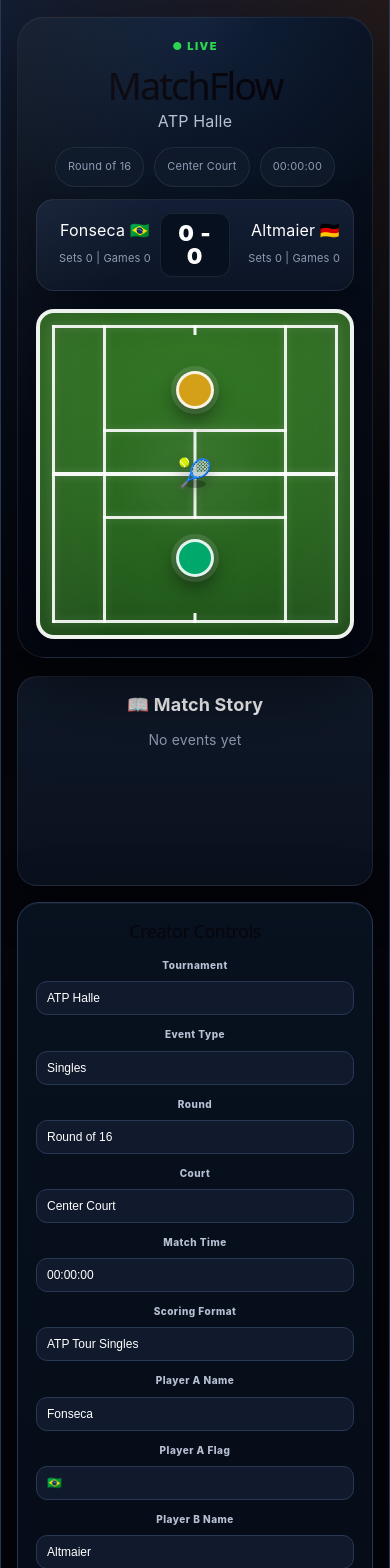
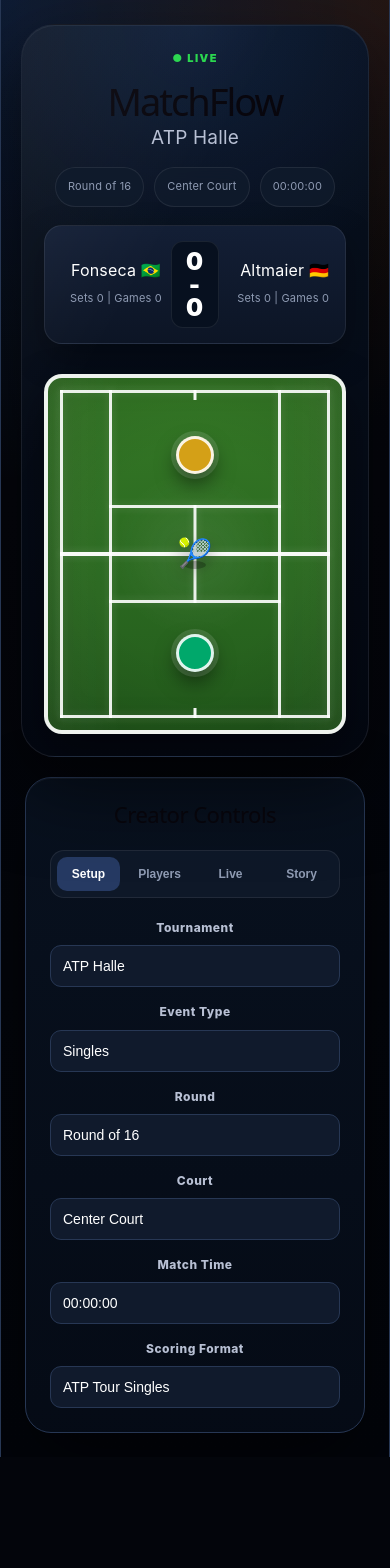
Before and after one commit to ramonpbarros/matchflow, a React (Vite) app: page / in a window 390 px wide. Shown: the top 1568 px of the page. After the commit the page ends 1457 px from the top, so only its background shows below. Built offline with nearby package versions, Linux system fonts and the light colour scheme.

Commit message:
extract producer dashboard component

```diff
--- a/src/App.css
+++ b/src/App.css
@@ -21,9 +21,16 @@
 body {
   margin: 0;
   min-height: 100vh;
-  background:
-    radial-gradient(circle at top left, rgba(47, 128, 255, 0.16), transparent 32%),
-    radial-gradient(circle at top right, rgba(255, 107, 0, 0.12), transparent 28%),
+  background: radial-gradient(
+      circle at top left,
+      rgba(47, 128, 255, 0.16),
+      transparent 32%
+    ),
+    radial-gradient(
+      circle at top right,
+      rgba(255, 107, 0, 0.12),
+      transparent 28%
+    ),
     linear-gradient(180deg, #05070d, #02040a);
   font-family: Inter, Arial, sans-serif;
   color: var(--text);
@@ -46,8 +53,11 @@
 .phone {
   width: 400px;
   height: 800px;
-  background:
-    radial-gradient(circle at top, rgba(79, 140, 255, 0.12), transparent 35%),
+  background: radial-gradient(
+      circle at top,
+      rgba(79, 140, 255, 0.12),
+      transparent 35%
+    ),
     linear-gradient(180deg, #08111f, #030711);
   border: 1px solid rgba(255, 255, 255, 0.08);
   border-radius: 34px;
@@ -55,8 +65,7 @@
   color: white;
   position: relative;
   overflow: hidden;
-  box-shadow:
-    0 30px 80px rgba(0, 0, 0, 0.55),
+  box-shadow: 0 30px 80px rgba(0, 0, 0, 0.55),
     inset 0 1px 0 rgba(255, 255, 255, 0.06);
 }
 
@@ -64,7 +73,11 @@
   content: '';
   position: absolute;
   inset: 0;
-  background: linear-gradient(120deg, rgba(255, 255, 255, 0.06), transparent 35%);
+  background: linear-gradient(
+    120deg,
+    rgba(255, 255, 255, 0.06),
+    transparent 35%
+  );
   pointer-events: none;
 }
 
@@ -115,8 +128,11 @@
   display: flex;
   justify-content: space-between;
   align-items: center;
-  background:
-    linear-gradient(180deg, rgba(20, 32, 55, 0.95), rgba(13, 22, 38, 0.95));
+  background: linear-gradient(
+    180deg,
+    rgba(20, 32, 55, 0.95),
+    rgba(13, 22, 38, 0.95)
+  );
   border: 1px solid var(--border-soft);
   padding: 15px 16px;
   border-radius: 18px;
@@ -158,15 +174,17 @@
   position: relative;
   height: 430px;
   margin-top: 30px;
-  background:
-    radial-gradient(circle at center, rgba(255, 255, 255, 0.07), transparent 36%),
+  background: radial-gradient(
+      circle at center,
+      rgba(255, 255, 255, 0.07),
+      transparent 36%
+    ),
     linear-gradient(180deg, #357926, #235c1c);
   border-radius: 18px;
   overflow: hidden;
   border: 4px solid rgba(255, 255, 255, 0.92);
   transition: box-shadow 0.2s ease, background 0.2s ease;
-  box-shadow:
-    0 20px 45px rgba(0, 0, 0, 0.42),
+  box-shadow: 0 20px 45px rgba(0, 0, 0, 0.42),
     inset 0 0 35px rgba(0, 0, 0, 0.16);
 }
 
@@ -175,8 +193,13 @@
   position: absolute;
   inset: 0;
   z-index: 1;
-  background:
-    linear-gradient(90deg, rgba(255, 255, 255, 0.04), transparent 25%, transparent 75%, rgba(255, 255, 255, 0.04)),
+  background: linear-gradient(
+      90deg,
+      rgba(255, 255, 255, 0.04),
+      transparent 25%,
+      transparent 75%,
+      rgba(255, 255, 255, 0.04)
+    ),
     radial-gradient(circle at center, transparent 45%, rgba(0, 0, 0, 0.12));
   pointer-events: none;
 }
@@ -296,8 +319,7 @@
   z-index: 6;
   transition: all 0.35s ease;
   transform: translateX(-50%);
-  box-shadow:
-    0 0 0 5px rgba(255, 255, 255, 0.12),
+  box-shadow: 0 0 0 5px rgba(255, 255, 255, 0.12),
     0 10px 20px rgba(0, 0, 0, 0.5);
 }
 
@@ -460,8 +482,11 @@
 .timeline {
   width: 220px;
   margin-top: 10px;
-  background:
-    linear-gradient(180deg, rgba(17, 27, 44, 0.96), rgba(10, 17, 30, 0.96));
+  background: linear-gradient(
+    180deg,
+    rgba(17, 27, 44, 0.96),
+    rgba(10, 17, 30, 0.96)
+  );
   border: 1px solid var(--border-soft);
   border-radius: 20px;
   padding: 16px;
@@ -494,14 +519,16 @@
 
 .creator-panel {
   width: 420px;
-  background:
-    linear-gradient(180deg, rgba(8, 17, 31, 0.98), rgba(5, 11, 22, 0.98));
+  background: linear-gradient(
+    180deg,
+    rgba(8, 17, 31, 0.98),
+    rgba(5, 11, 22, 0.98)
+  );
   border: 1px solid var(--border);
   border-radius: 26px;
   padding: 24px;
   color: white;
-  box-shadow:
-    0 30px 80px rgba(0, 0, 0, 0.48),
+  box-shadow: 0 30px 80px rgba(0, 0, 0, 0.48),
     inset 0 1px 0 rgba(255, 255, 255, 0.05);
 }
 
@@ -607,206 +634,142 @@
     min-height: 760px;
   }
 }
-.workspace {
-  display: flex;
-  flex-direction: column;
-  align-items: center;
-  gap: 22px;
+/* CLEAN RESPONSIVE DASHBOARD LAYOUT */
+
+.app {
+  min-height: 100vh;
+  padding: 24px;
+  overflow: auto;
 }
 
-.broadcast-row {
-  display: flex;
-  align-items: flex-start;
+.workspace {
+  display: grid;
+  grid-template-columns: minmax(340px, 400px) minmax(360px, 460px);
   justify-content: center;
+  align-items: start;
   gap: 28px;
 }
 
-.creator-panel {
-  width: 1048px;
+/* Public preview */
+.phone {
+  width: 400px;
+  height: 760px;
   max-width: 100%;
 }
 
+/* Creator dashboard */
 .creator-panel {
+  width: 460px;
+  max-width: 100%;
+  min-height: 560px;
+  max-height: 760px;
+  overflow-y: auto;
+  display: block;
+}
+
+/* Dashboard tabs */
+.control-tabs {
   display: grid;
   grid-template-columns: repeat(4, 1fr);
-  column-gap: 14px;
-  row-gap: 8px;
+  gap: 8px;
+  margin-bottom: 18px;
+  padding: 6px;
+  border-radius: 14px;
+  background: rgba(17, 27, 44, 0.8);
+  border: 1px solid rgba(255, 255, 255, 0.08);
 }
 
-.creator-panel h2 {
-  grid-column: 1 / -1;
+.control-tabs button {
+  background: transparent;
+  color: #8f9bb3;
+  border: none;
+  border-radius: 10px;
+  padding: 10px 8px;
+  font-size: 12px;
+  font-weight: 800;
+  cursor: pointer;
+}
+
+.control-tabs button.active {
+  background: #263a63;
+  color: white;
+}
+
+.control-section {
+  animation: fadeIn 0.18s ease-out;
+}
+
+.control-section .timeline {
+  width: 100%;
+  margin: 0;
 }
 
 .button-grid {
-  grid-column: 1 / -1;
-  grid-template-columns: repeat(5, 1fr);
+  grid-template-columns: repeat(2, 1fr);
 }
 
-@media (max-width: 1100px) {
-  .broadcast-row {
+.button-grid button {
+  min-height: 46px;
+}
+
+/* 13-inch laptop fit */
+@media (max-width: 1050px) {
+  .workspace {
+    grid-template-columns: 360px 420px;
+    gap: 20px;
+  }
+
+  .phone {
+    width: 360px;
+    height: 720px;
+  }
+
+  .creator-panel {
+    width: 420px;
+    max-height: 720px;
+  }
+
+  .phone h1 {
+    font-size: 38px;
+  }
+
+  .court {
+    height: 360px;
+  }
+}
+
+/* Narrow screens stack */
+@media (max-width: 850px) {
+  .workspace {
+    display: flex;
     flex-direction: column;
     align-items: center;
   }
 
+  .phone,
   .creator-panel {
-    width: 400px;
-    display: block;
+    width: 100%;
+    max-width: 420px;
   }
 
-  .button-grid {
-    grid-template-columns: 1fr 1fr;
+  .phone {
+    height: auto;
+    min-height: 720px;
+  }
+
+  .creator-panel {
+    max-height: none;
   }
 }
 
-/* MATCHFLOW STUDIO LAYOUT OVERRIDE */
-
-.app {
-  min-height: 100vh;
-  height: 100vh;
-  overflow: hidden;
-  padding: 16px;
-}
-
-.workspace {
-  height: calc(100vh - 32px);
-  display: flex;
-  flex-direction: column;
-  align-items: center;
-  gap: 16px;
-}
-
-.broadcast-row {
-  display: flex;
-  align-items: flex-start;
-  justify-content: center;
-  gap: 18px;
-}
-
-/* Make the broadcast preview fit the screen */
-.phone {
-  width: 380px;
-  height: 620px;
-  padding: 18px;
-  border-radius: 28px;
-}
-
-.phone h1 {
-  font-size: 38px;
-  margin-top: 8px;
-}
-
-.tournament {
-  font-size: 16px;
-  margin-bottom: 14px;
-}
-
-.match-meta {
-  margin-bottom: 12px;
-}
-
-.scoreboard {
-  margin-top: 12px;
-  padding: 13px;
-}
-
-.scoreboard strong {
-  font-size: 22px;
-  padding: 8px 12px;
-}
-
-/* Court should not dominate the whole screen */
-.court {
-  height: 330px;
-  margin-top: 18px;
-}
-
-/* Match story should feel attached to the preview */
-.timeline {
-  width: 260px;
-  min-height: 210px;
-  max-height: 620px;
-  margin-top: 0;
-}
-
-/* Creator controls become a bottom control deck */
-.creator-panel {
-  width: 660px;
-  max-width: 100%;
-  max-height: 230px;
-  overflow-y: auto;
-  padding: 18px;
-  border-radius: 22px;
-}
-
-.creator-panel h2 {
-  font-size: 18px;
-  margin-bottom: 12px;
-}
-
-.creator-panel label {
-  margin: 8px 0 4px;
-  font-size: 10px;
-}
-
-.creator-panel input,
-.creator-panel select {
-  padding: 8px 10px;
-  min-height: 34px;
-  font-size: 12px;
-}
-
-.button-grid {
-  grid-template-columns: repeat(5, 1fr);
-  gap: 8px;
-  margin-top: 14px;
-}
-
-.button-grid button {
-  padding: 9px;
-  font-size: 11px;
-}
-
-/* Better scrollbar inside controls */
-.creator-panel::-webkit-scrollbar {
-  width: 7px;
-}
-
-.creator-panel::-webkit-scrollbar-thumb {
-  background: #263a63;
-  border-radius: 999px;
-}
-
-/* Responsive fallback */
-@media (max-width: 900px) {
-  .app {
-    height: auto;
-    overflow: auto;
+@keyframes fadeIn {
+  from {
+    opacity: 0;
+    transform: translateY(4px);
   }
 
-  .workspace {
-    height: auto;
-  }
-
-  .broadcast-row {
-    flex-direction: column;
-    align-items: center;
-  }
-
-  .phone {
-    width: 100%;
-    max-width: 380px;
-    height: auto;
-    min-height: 620px;
-  }
-
-  .timeline,
-  .creator-panel {
-    width: 100%;
-    max-width: 380px;
-    max-height: none;
-  }
-
-  .button-grid {
-    grid-template-columns: 1fr 1fr;
+  to {
+    opacity: 1;
+    transform: translateY(0);
   }
 }
--- a/src/App.jsx
+++ b/src/App.jsx
@@ -1,7 +1,7 @@
 import { useState } from 'react';
 import './App.css';
-import Timeline from './components/Timeline';
 import BroadcastView from './components/BroadcastView';
+import ProducerDashboard from './components/ProducerDashboard';
 
 const tennisPoints = ['0', '15', '30', '40'];
 
@@ -98,6 +98,8 @@
 
     view: 'producer',
   });
+
+  const [controlTab, setControlTab] = useState('setup');
 
   function getScoreDisplay() {
     const rules = scoringProfiles[match.scoringProfile];
@@ -347,125 +349,17 @@
           <div className="phone">
             <BroadcastView match={match} score={getScoreDisplay()} />
           </div>
-
-          <Timeline events={match.events} />
         </div>
-        <div className="creator-panel">
-          <h2>Creator Controls</h2>
-
-          <label>Tournament</label>
-          <input
-            value={match.tournament}
-            onChange={(e) => updateMatch('tournament', e.target.value)}
-          />
-
-          <label>Event Type</label>
-          <select
-            value={match.eventType}
-            onChange={(e) => updateMatch('eventType', e.target.value)}
-          >
-            <option value="Singles">Singles</option>
-            <option value="Doubles">Doubles</option>
-            <option value="Mixed Doubles">Mixed Doubles</option>
-          </select>
-
-          <label>Round</label>
-          <input
-            value={match.round}
-            onChange={(e) => updateMatch('round', e.target.value)}
-          />
-
-          <label>Court</label>
-          <input
-            value={match.courtName}
-            onChange={(e) => updateMatch('courtName', e.target.value)}
-          />
-
-          <label>Match Time</label>
-          <input
-            value={match.matchTime}
-            onChange={(e) => updateMatch('matchTime', e.target.value)}
-          />
-
-          <label>Scoring Format</label>
-          <select
-            value={match.scoringProfile}
-            onChange={(e) => updateMatch('scoringProfile', e.target.value)}
-          >
-            {Object.entries(scoringProfiles).map(([key, profile]) => (
-              <option key={key} value={key}>
-                {profile.label}
-              </option>
-            ))}
-          </select>
-
-          <label>Player A Name</label>
-          <input
-            value={match.playerA.name}
-            onChange={(e) => updatePlayer('playerA', 'name', e.target.value)}
-          />
-
-          <label>Player A Flag</label>
-          <input
-            value={match.playerA.flag}
-            onChange={(e) => updatePlayer('playerA', 'flag', e.target.value)}
-          />
-
-          <label>Player B Name</label>
-          <input
-            value={match.playerB.name}
-            onChange={(e) => updatePlayer('playerB', 'name', e.target.value)}
-          />
-
-          <label>Player B Flag</label>
-          <input
-            value={match.playerB.flag}
-            onChange={(e) => updatePlayer('playerB', 'flag', e.target.value)}
-          />
-
-          <div className="button-grid">
-            <button
-              onClick={() => handleMatchEvent({ type: 'POINT', winner: 'A' })}
-            >
-              + Point A
-            </button>
-
-            <button
-              onClick={() => handleMatchEvent({ type: 'POINT', winner: 'B' })}
-            >
-              + Point B
-            </button>
-
-            <button
-              onClick={() => handleMatchEvent({ type: 'ACE', winner: 'A' })}
-            >
-              ⚡ Ace
-            </button>
-
-            <button
-              onClick={() => handleMatchEvent({ type: 'WINNER', winner: 'A' })}
-            >
-              Winner
-            </button>
-
-            <button onClick={() => handleMatchEvent({ type: 'BREAK_POINT' })}>
-              🔥 Break Point
-            </button>
-
-            <button onClick={() => handleMatchEvent({ type: 'DEUCE' })}>
-              🟠 Deuce
-            </button>
-
-            <button onClick={() => handleMatchEvent({ type: 'SET_WON' })}>
-              🎉 Set Won
-            </button>
-
-            <button onClick={() => handleMatchEvent({ type: 'MATCH_WON' })}>
-              🏆 Match Won
-            </button>
-            <button onClick={resetPoints}>Reset Points</button>
-          </div>
-        </div>
+        <ProducerDashboard
+          match={match}
+          controlTab={controlTab}
+          setControlTab={setControlTab}
+          updateMatch={updateMatch}
+          updatePlayer={updatePlayer}
+          handleMatchEvent={handleMatchEvent}
+          resetPoints={resetPoints}
+          scoringProfiles={scoringProfiles}
+        />
       </div>
     </div>
   );
--- a/src/components/ProducerDashboard.jsx
+++ b/src/components/ProducerDashboard.jsx
@@ -0,0 +1,180 @@
+import Timeline from './Timeline';
+
+export default function ProducerDashboard({
+  match,
+  controlTab,
+  setControlTab,
+  updateMatch,
+  updatePlayer,
+  handleMatchEvent,
+  resetPoints,
+  scoringProfiles,
+}) {
+  return (
+    <div className="creator-panel">
+      <h2>Creator Controls</h2>
+
+      <div className="control-tabs">
+        <button
+          className={controlTab === 'setup' ? 'active' : ''}
+          onClick={() => setControlTab('setup')}
+        >
+          Setup
+        </button>
+
+        <button
+          className={controlTab === 'players' ? 'active' : ''}
+          onClick={() => setControlTab('players')}
+        >
+          Players
+        </button>
+
+        <button
+          className={controlTab === 'live' ? 'active' : ''}
+          onClick={() => setControlTab('live')}
+        >
+          Live
+        </button>
+
+        <button
+          className={controlTab === 'story' ? 'active' : ''}
+          onClick={() => setControlTab('story')}
+        >
+          Story
+        </button>
+      </div>
+
+      {controlTab === 'setup' && (
+        <div className="control-section">
+          <label>Tournament</label>
+          <input
+            value={match.tournament}
+            onChange={(e) => updateMatch('tournament', e.target.value)}
+          />
+
+          <label>Event Type</label>
+          <select
+            value={match.eventType}
+            onChange={(e) => updateMatch('eventType', e.target.value)}
+          >
+            <option value="Singles">Singles</option>
+            <option value="Doubles">Doubles</option>
+            <option value="Mixed Doubles">Mixed Doubles</option>
+          </select>
+
+          <label>Round</label>
+          <input
+            value={match.round}
+            onChange={(e) => updateMatch('round', e.target.value)}
+          />
+
+          <label>Court</label>
+          <input
+            value={match.courtName}
+            onChange={(e) => updateMatch('courtName', e.target.value)}
+          />
+
+          <label>Match Time</label>
+          <input
+            value={match.matchTime}
+            onChange={(e) => updateMatch('matchTime', e.target.value)}
+          />
+
+          <label>Scoring Format</label>
+          <select
+            value={match.scoringProfile}
+            onChange={(e) => updateMatch('scoringProfile', e.target.value)}
+          >
+            {Object.entries(scoringProfiles).map(([key, profile]) => (
+              <option key={key} value={key}>
+                {profile.label}
+              </option>
+            ))}
+          </select>
+        </div>
+      )}
+
+      {controlTab === 'players' && (
+        <div className="control-section">
+          <label>Player A Name</label>
+          <input
+            value={match.playerA.name}
+            onChange={(e) => updatePlayer('playerA', 'name', e.target.value)}
+          />
+
+          <label>Player A Flag</label>
+          <input
+            value={match.playerA.flag}
+            onChange={(e) => updatePlayer('playerA', 'flag', e.target.value)}
+          />
+
+          <label>Player B Name</label>
+          <input
+            value={match.playerB.name}
+            onChange={(e) => updatePlayer('playerB', 'name', e.target.value)}
+          />
+
+          <label>Player B Flag</label>
+          <input
+            value={match.playerB.flag}
+            onChange={(e) => updatePlayer('playerB', 'flag', e.target.value)}
+          />
+        </div>
+      )}
+
+      {controlTab === 'live' && (
+        <div className="control-section">
+          <div className="button-grid">
+            <button
+              onClick={() => handleMatchEvent({ type: 'POINT', winner: 'A' })}
+            >
+              + Point A
+            </button>
+
+            <button
+              onClick={() => handleMatchEvent({ type: 'POINT', winner: 'B' })}
+            >
+              + Point B
+            </button>
+
+            <button
+              onClick={() => handleMatchEvent({ type: 'ACE', winner: 'A' })}
+            >
+              ⚡ Ace
+            </button>
+
+            <button
+              onClick={() => handleMatchEvent({ type: 'WINNER', winner: 'A' })}
+            >
+              Winner
+            </button>
+
+            <button onClick={() => handleMatchEvent({ type: 'BREAK_POINT' })}>
+              🔥 Break Point
+            </button>
+
+            <button onClick={() => handleMatchEvent({ type: 'DEUCE' })}>
+              🟠 Deuce
+            </button>
+
+            <button onClick={() => handleMatchEvent({ type: 'SET_WON' })}>
+              🎉 Set Won
+            </button>
+
+            <button onClick={() => handleMatchEvent({ type: 'MATCH_WON' })}>
+              🏆 Match Won
+            </button>
+
+            <button onClick={resetPoints}>Reset Points</button>
+          </div>
+        </div>
+      )}
+
+      {controlTab === 'story' && (
+        <div className="control-section">
+          <Timeline events={match.events} />
+        </div>
+      )}
+    </div>
+  );
+}
```
